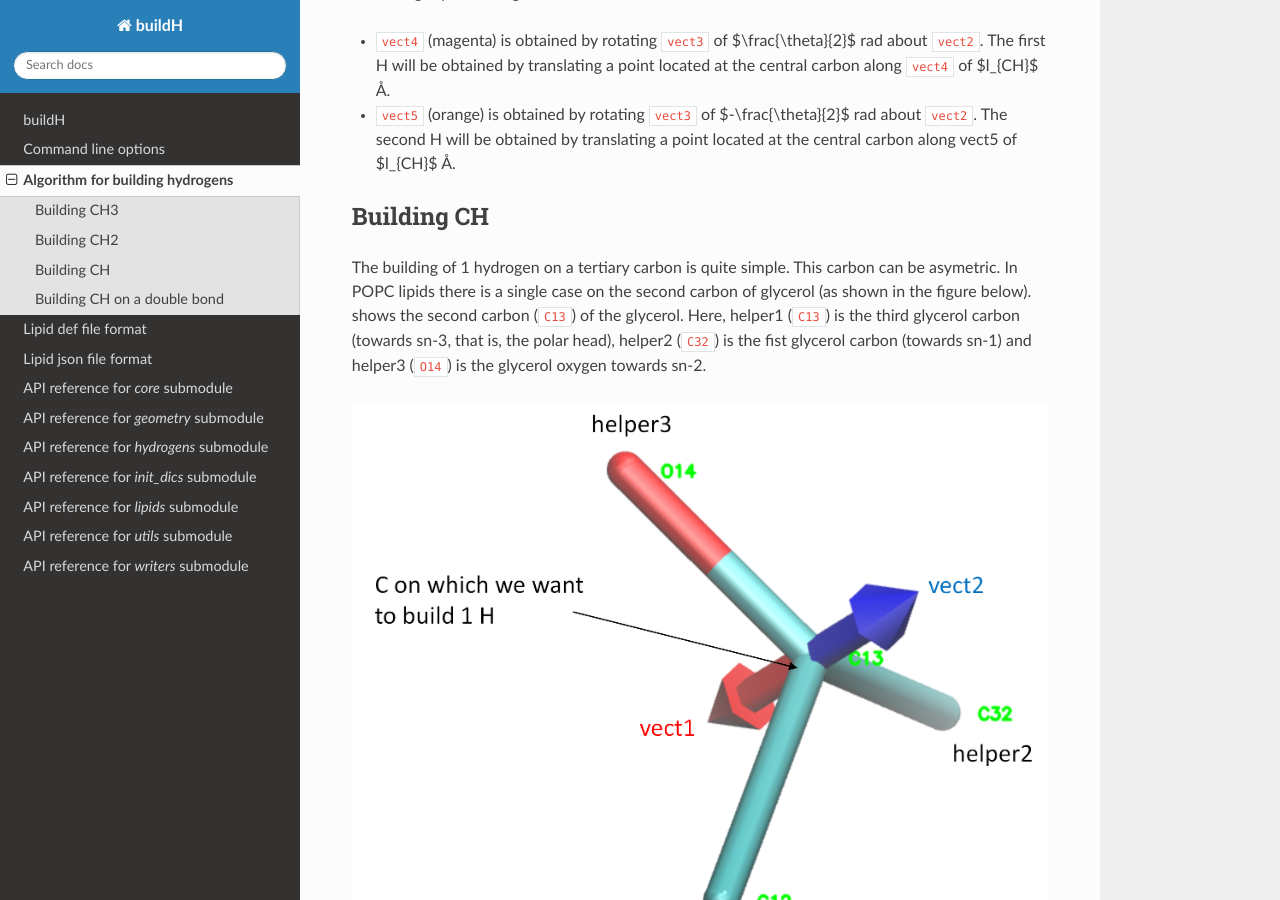
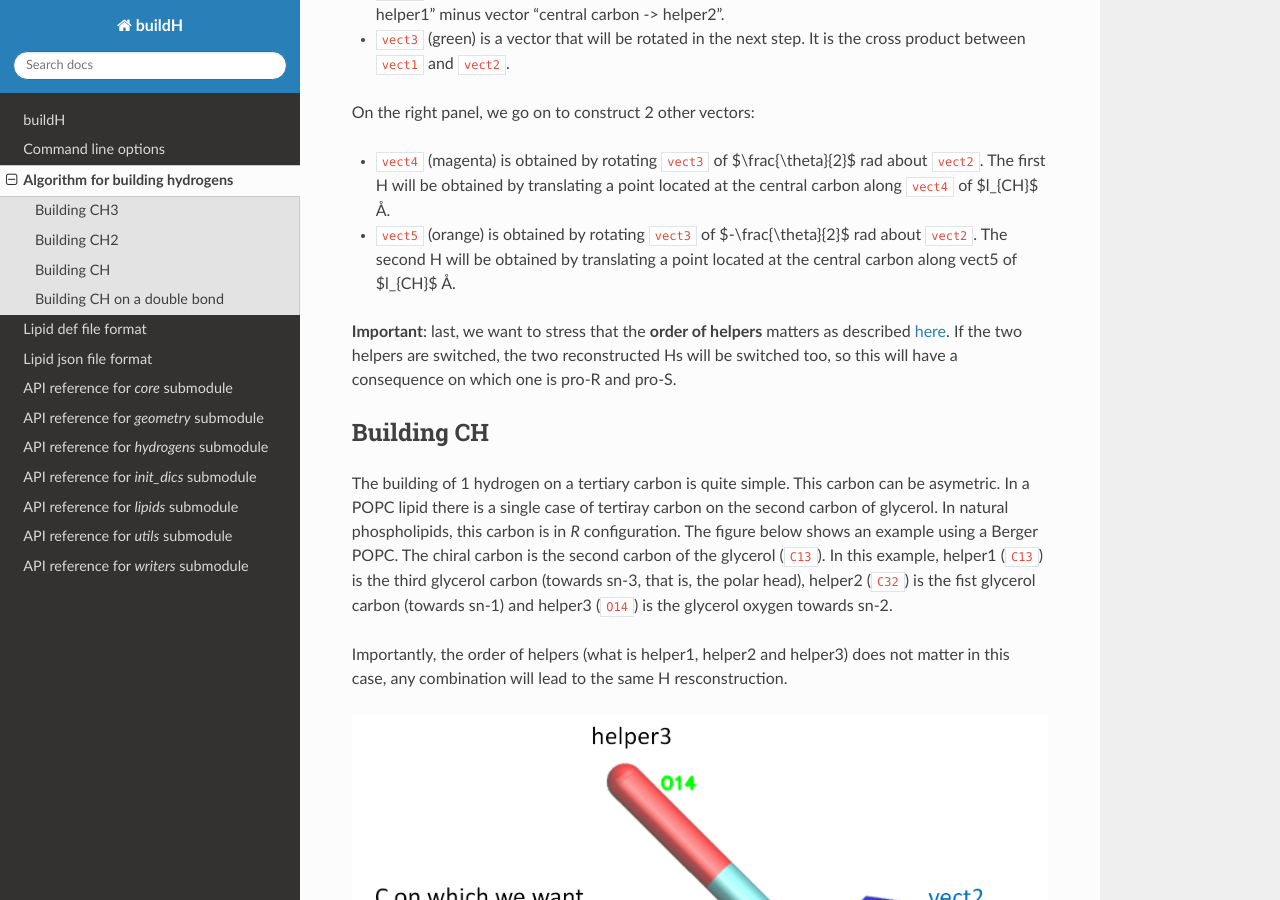
Before and after one commit to patrickfuchs/buildH, a Sphinx documentation site: the page built from docs/algorithms_Hbuilding.md, in a window 1280 px wide and 900 px high, scrolled down 2880 px. Built offline with Sphinx 7.4.7 and the Read the Docs theme 2.0.0, drawn with Linux system fonts in a browser that asks for light colours; pages that are not in the unit, such as notebooks, are missing from menus; some of the changed text lies outside the part shown.

Commit message:
Completed a few sentences

```diff
--- a/docs/algorithms_Hbuilding.md
+++ b/docs/algorithms_Hbuilding.md
@@ -11,7 +11,9 @@
 
 ## Building CH3
 
-Building a methyl on a primary carbon (`C1`) requires two helpers: i) helper1 (`N4`) is connected to that carbon, ii) helper2 (`C5`) is connected to helper1. We start with the reconstructruction of the first hydrogen as explained in the figure below.
+Building a methyl on a primary carbon (`C1`) requires two helpers: i) helper1 (`N4`) is connected to that carbon, ii) helper2 (`C5`) is connected to helper1. As described [here](json_format.md#ch3), helper1 has to be a heavy atom connected to the primary carbon, helper2 is 2 atoms away from the primary carbon. In some cases, there may be multiple choices for helper2 (such as in the CH3s of choline in PC lipids). Any choice is fine, as long as the rule explained here is followed (helper1 connected to the carbon, helper2 is 2 atoms away).
+
+We start with the first hydrogen reconstructruction as explained in the figure below.
 
 ![CH3_building](img/how_CH3_building1.png)
 
@@ -45,9 +47,13 @@
 - `vect4` (magenta) is obtained by rotating `vect3` of $\frac{\theta}{2}$ rad about `vect2`. The first H will be obtained by translating a point located at the central carbon along `vect4` of $l_{CH}$ Å.
 - `vect5` (orange) is obtained by rotating `vect3` of $-\frac{\theta}{2}$ rad about `vect2`. The second H will be obtained by translating a point located at the central carbon along vect5 of $l_{CH}$ Å.
 
+**Important**: last, we want to stress that the **order of helpers** matters as described [here](json_format.md#ch2). If the two helpers are switched, the two reconstructed Hs will be switched too, so this will have a consequence on which one is pro-R and pro-S.
+
 ## Building CH
 
-The building of 1 hydrogen on a tertiary carbon is quite simple. This carbon can be asymetric. In POPC lipids there is a single case on the second carbon of glycerol (as shown in the figure below). shows  the second carbon (`C13`) of the glycerol. Here, helper1 (`C13`) is the third glycerol carbon (towards sn-3, that is, the polar head),  helper2 (`C32`) is the fist glycerol carbon (towards sn-1) and helper3  (`O14`) is the glycerol oxygen towards sn-2.
+The building of 1 hydrogen on a tertiary carbon is quite simple. This carbon can be asymetric. In a POPC lipid there is a single case of tertiray carbon on the second carbon of glycerol. In natural phospholipids, this carbon is in *R* configuration. The figure below  shows an example using a Berger POPC. The chiral carbon is the second carbon of the glycerol (`C13`). In this example, helper1 (`C13`) is the third glycerol carbon (towards sn-3, that is, the polar head),  helper2 (`C32`) is the fist glycerol carbon (towards sn-1) and helper3  (`O14`) is the glycerol oxygen towards sn-2.
+
+Importantly, the order of helpers (what is helper1, helper2 and helper3) does not matter in this case, any combination will lead to the same H resconstruction.
 
 ![CH_building](img/how_CH_building.png)
 
@@ -61,4 +67,6 @@
 
 First we compute the angle $\gamma$ between atoms "helper1-central carbon-helper2". `vect1` is next calculated as the cross product between vectors "central carbon -> helper1" and "central carbon -> helper2". `vect1` will be used in the next step as a rotation axis. `vect2` is finally obtained by rotating vector "helper2 -> atom" of $\pi-\frac{\gamma}{2}$ rad about `vect1`. Why this angle value? In fact, **buildH** uses here the bisection strategy. `vect2` is along the same axis as the vector bisecting the angle "helper1-central carbon-helper2" but on the opposite direction. To obtain this bisecting vector, we would need to rotate vector "helper2 -> atom" of $-\frac{gamma}{2}. Since `vect2` is on the opposite direction, we simply add $\pi$ to that value obtaining thus $\pi-\frac{\gamma}{2}$ rad. The new H will be obtained by translating a point located at the central carbon along `vect2` of $l_{CH}$ Å.
 
+Importantly, the order of helpers (what atom is helper1 or helper2) does not matter, any combination will lead to the same H reconstruction.
+
 The double bond case is somewhat more complicated as largely discussed in an article published in JCTC by [Piggot at al.](https://doi.org/10.1021/acs.jctc.7b00643). One of the problem is that the ideal CCC angle (helper1-carbon-helper2) of 120° can vary according to the functional groups and some details in the force field. One solution is to adapt the value for each force field and each double bond at play which requires to do some testing for each case. In **buildH** we use the bisection strategy (as described above) so that the H reconstruction will adapt itself to any value of ${\gamma}$. Comparing the results with H reconstructed like this vs the real ones from an all-atom CHARMM36 snapshot of 256 POPC yielded a reasonable difference in $S_{CH}$ of 0.008 and 0.016 (see [here](https://zenodo.org/record/4715962)). This difference was even reduced upon averaging over a trajectory. In summary, the bisection appears as an acceptable tradeoff.
```
